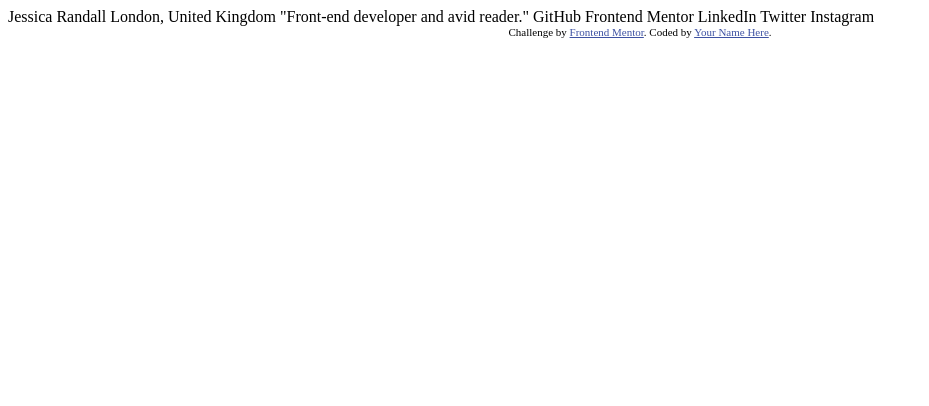
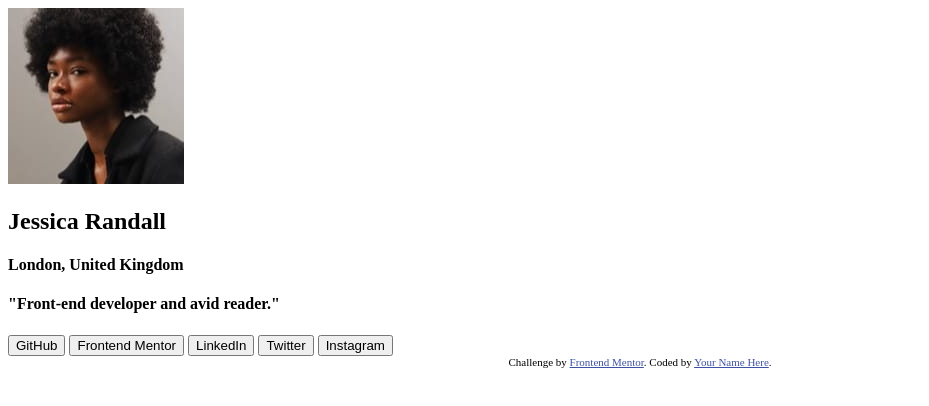
Before and after one commit to Flarien/3-social-links-profile, a plain HTML site: page index.html in a window 1280 px wide. Shown: the whole page, without its empty margins (0-929 px from the left). Drawn offline with Linux system fonts and the light colour scheme.

Commit message:
basic html structure

```diff
--- a/index.html
+++ b/index.html
@@ -1,8 +1,10 @@
 <!DOCTYPE html>
 <html lang="en">
+
 <head>
   <meta charset="UTF-8">
-  <meta name="viewport" content="width=device-width, initial-scale=1.0"> <!-- displays site properly based on user's device -->
+  <meta name="viewport" content="width=device-width, initial-scale=1.0">
+  <!-- displays site properly based on user's device -->
 
   <link rel="icon" type="image/png" sizes="32x32" href="./assets/images/favicon-32x32.png">
 
@@ -10,25 +12,35 @@
 
   <!-- Feel free to remove these styles or customise in your own stylesheet 👍 -->
   <style>
-    .attribution { font-size: 11px; text-align: center; }
-    .attribution a { color: hsl(228, 45%, 44%); }
+    .attribution {
+      font-size: 11px;
+      text-align: center;
+    }
+
+    .attribution a {
+      color: hsl(228, 45%, 44%);
+    }
   </style>
 </head>
+
 <body>
-
-  Jessica Randall
-  London, United Kingdom
-  "Front-end developer and avid reader."
-
-  GitHub
-  Frontend Mentor
-  LinkedIn
-  Twitter
-  Instagram
-
-  <div class="attribution">
+  <main>
+    <div class="card">
+      <img src="./assets/images/avatar-jessica.jpeg" alt="Jessica's face" class="avatar">
+      <h2 class="title">Jessica Randall</h2>
+      <h4 class="text_yellow">London, United Kingdom</h4>
+      <h4 class="text">"Front-end developer and avid reader."</h4>
+      <button class="btn">GitHub</button>
+      <button class="btn">Frontend Mentor</button>
+      <button class="btn">LinkedIn</button>
+      <button class="btn">Twitter</button>
+      <button class="btn">Instagram</button>
+    </div>
+  </main>
+  <footer class="attribution">
     Challenge by <a href="https://www.frontendmentor.io?ref=challenge" target="_blank">Frontend Mentor</a>.
     Coded by <a href="#">Your Name Here</a>.
-  </div>
+  </footer>
 </body>
+
 </html>
```
